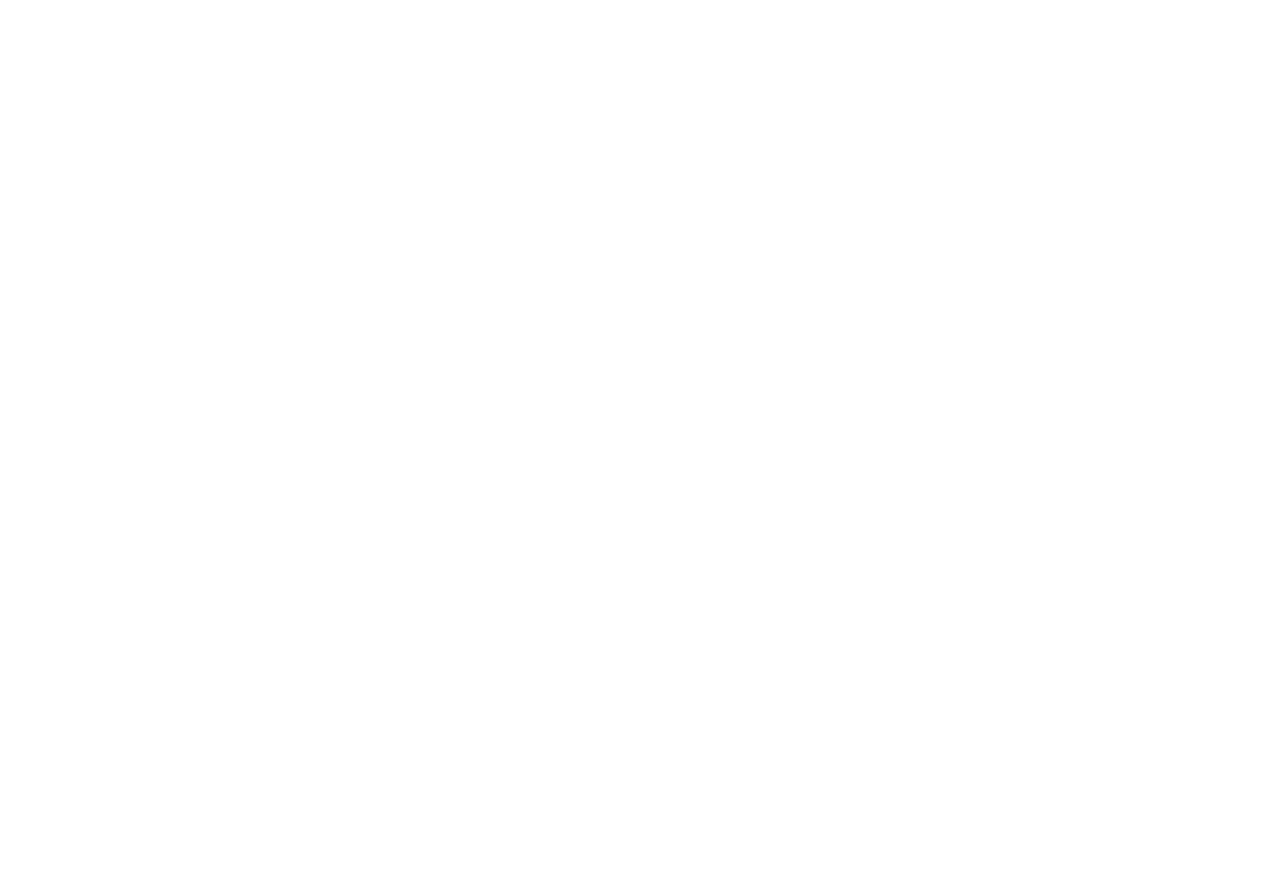
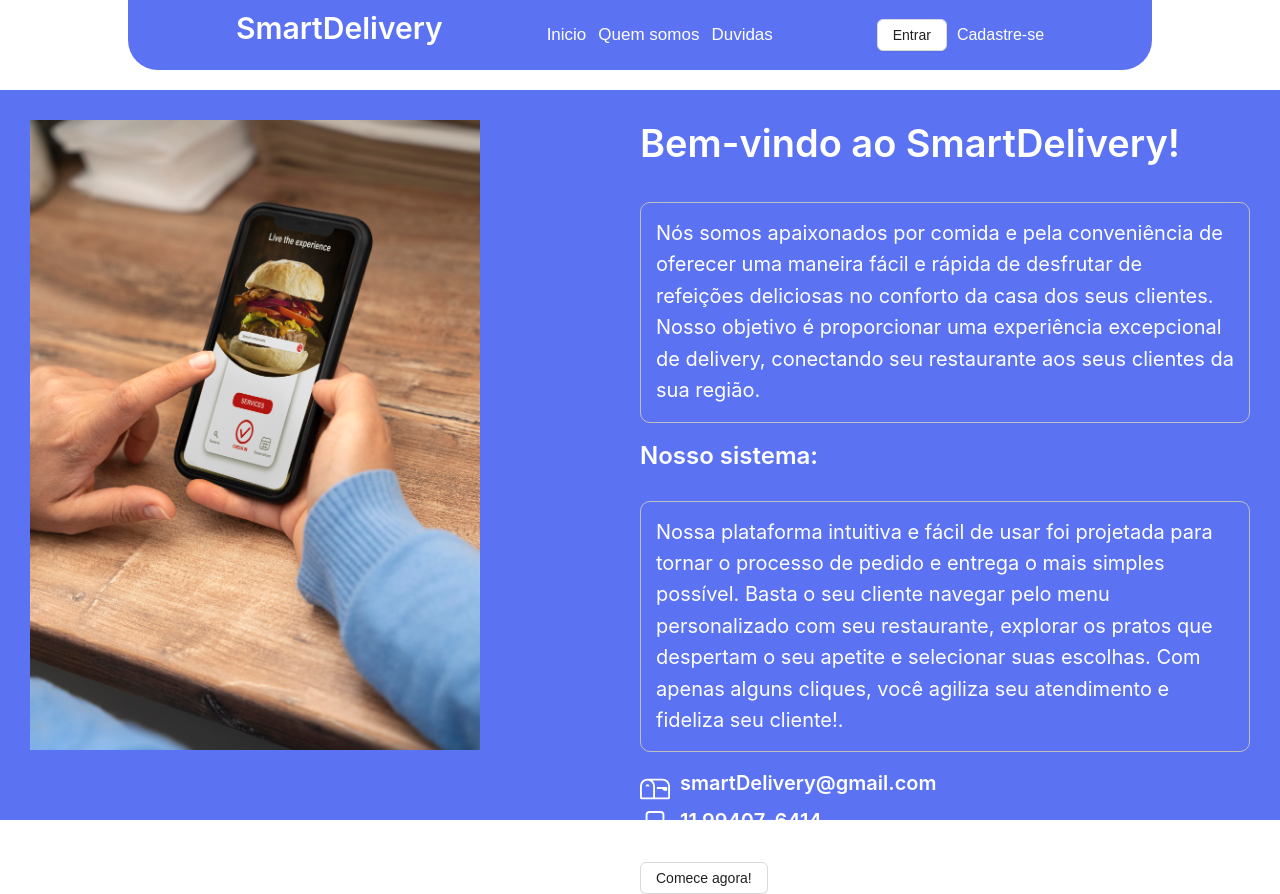
Before and after one commit to alexandre-oliveira-dev/smartDelivery_web, a React (Create React App) app: page /sobrenos in a window 1280 px wide. Before the commit the page ends 800 px from the top, so only its background shows below. Built offline with nearby package versions, Linux system fonts and the light colour scheme.

Commit message:
add api for menu

```diff
--- a/src/components/Footer/index.tsx
+++ b/src/components/Footer/index.tsx
@@ -8,13 +8,12 @@ export default function Footer(){
         <footer className="footer">
             <Row className="container-footer-content">
                 <Col key={1} >
-                 <Row> <Link to={''} style={{color:"#fff",fontSize:"18px"}}>Início</Link></Row>
-                 <Row> <Link to={''} style={{color:"#fff",fontSize:"18px"}}>Quem somos</Link></Row>
+                 <Row> <Link to={'/'} style={{color:"#fff",fontSize:"18px"}}>Início</Link></Row>
+                 <Row> <Link to={'/sobrenos'} style={{color:"#fff",fontSize:"18px"}}>Quem somos</Link></Row>
                  <Row> <Link to={''} style={{color:"#fff",fontSize:"18px"}}>Duvidas</Link></Row>
                 </Col>
                 <Col key={2} >
-                 <Row> <Link to={''} style={{color:"#fff",fontSize:"18px"}}>Entrar</Link></Row>
-                 <Row> <Link to={''} style={{color:"#fff",fontSize:"18px"}}>Cadastre-se</Link></Row>
+                 <Row> <Link to={'/cadastro'} style={{color:"#fff",fontSize:"18px"}}>Cadastre-se</Link></Row>
                  <Row> <Link to={''} style={{color:"#fff",fontSize:"18px"}}>Nossos Planos</Link></Row>
                 </Col>
             </Row>
--- a/src/components/Header/index.tsx
+++ b/src/components/Header/index.tsx
@@ -21,7 +21,6 @@ export default function Header() {
 
 
 
-  useEffect(()=>{
   window.addEventListener('scroll', function() {
     const scrollPosition = window.scrollY;
     if(scrollPosition !== 0){
@@ -30,11 +29,12 @@ export default function Header() {
       document.querySelector('.header')?.setAttribute('style','width:80%')
     }
   });
+  useEffect(()=>{
 
     if(params.get('modal')){
       setOpenModal(true)
     }
-  },[])
+  },[params])
 
   if (dataForm) {
     async function handleLogin(){
@@ -71,7 +71,7 @@ export default function Header() {
           <Typography.Title onClick={()=> window.location.href='/'} level={2} style={{color:"#fff"}}>SmartDelivery</Typography.Title>
           <div className="nav-btns">
             <button onClick={()=> window.location.href='/'} >Inicio</button>
-            <button onClick={()=> window.location.href='/'} >Quem somos</button>
+            <button onClick={()=> window.location.href='/sobrenos'} >Quem somos</button>
             <button>Duvidas</button>
           </div>
           <div style={{ display: "flex", alignItems: "center" }}>
--- a/src/pages/Dashboard/Configs/index.tsx
+++ b/src/pages/Dashboard/Configs/index.tsx
@@ -3,6 +3,7 @@ import "./style.css";
 import "../styleGlobalDash.css";
 import NavBarComponent from "../components/navbarComponent";
 import { Button, Card, Col, Divider, Form, Input, Row, Select, Tag, Typography } from "antd";
+import { api } from "../../../services/api";
 
 type ItemsofMenutypes = {
   item: string;
@@ -13,22 +14,41 @@ type ItemsofMenutypes = {
 };
 
 export default function Config() {
-  const [datacardapio, setDatacardapio] = useState<any>([]);
-  const [data, setData] = useState<any>([]);
-  const [cor, setCor] = useState<any>();
-  const [form] = Form.useForm();
-
   const initialValues = {
     item: "",
     descricao: "",
     peoples: "",
     price: "",
     quantidade: "",
+    categoria: "",
   };
+  const [datacardapio, setDatacardapio] = useState<any>([]);
+  const [data, setData] = useState<any>([]);
+  const [dataUser, setDataUser] = useState<any>([]);
+  const [cor, setCor] = useState<any>();
+  const [form] = Form.useForm();
 
   useEffect(() => {
+    setDataUser(JSON.parse(localStorage.getItem("@sessionDelivery") as any));
     setData(datacardapio);
   }, [datacardapio, data]);
+
+  async function handleRegisterMenu() {
+    const response = await datacardapio?.map(async (item: any) => {
+      await api.post("/createmenu", {
+        title: String(item.item),
+        price: Number(item.price),
+        amount: String(item.quantidade),
+        companiesId: String(dataUser.companyId),
+        weight: String(item.peoples),
+        categoria: String(item.categoria),
+      });
+    });
+    Promise.all(response).then(()=>{
+      setDatacardapio([])
+      console.log('deu certo');
+    })
+  }
 
   return (
     <>
@@ -80,6 +100,7 @@ export default function Config() {
                       </Form.Item>
                       <Form.Item name="categoria">
                         <Select placeholder="categoria">
+                          <option value="porcoes">Porções</option>
                           <option value="bebidas">Bebidas</option>
                           <option value="lanches">Lanches</option>
                           <option value="sobremesas">Sobremesas</option>
@@ -171,6 +192,11 @@ export default function Config() {
                     </>
                   );
                 })}
+                {data.length > 0 && (
+                  <Button type="primary" onClick={handleRegisterMenu}>
+                    Salvar
+                  </Button>
+                )}
               </Col>
             </div>
           </div>
@@ -183,7 +209,7 @@ export default function Config() {
           <br></br>
           <br></br>
           <div className="container-edit-loja">
-            <div style={{padding:"20px"}}>
+            <div style={{ padding: "20px" }}>
               <Typography.Title level={5}>
                 Escolha a cor que pré-dominará no seu ambiente online
               </Typography.Title>
@@ -193,7 +219,7 @@ export default function Config() {
                   style={{ width: "50px", height: "40px" }}
                   type="color"
                 ></Input>
-                <Typography.Text >cor: {cor && <Tag color="green">{cor}</Tag>}</Typography.Text>
+                <Typography.Text>cor: {cor && <Tag color="green">{cor}</Tag>}</Typography.Text>
               </Row>
               <br></br>
               <Typography.Title level={5}>
@@ -203,9 +229,7 @@ export default function Config() {
                 <Input onChange={(color) => setCor(color.target.value)} type="file"></Input>
               </Row>
             </div>
-            <div style={{padding:"20px"}}>
-              inframe do site aqui
-            </div>
+            <div style={{ padding: "20px" }}>inframe do site aqui</div>
           </div>
         </div>
       </div>
--- a/src/pages/Home/index.tsx
+++ b/src/pages/Home/index.tsx
@@ -39,10 +39,10 @@ export default function Home() {
               </p>
             </div>
           </div>
+          <ListOfadvantages></ListOfadvantages>
           <div className="content-box-section1">
             <img className="ilustracao" src={img} alt=""></img>
           </div>
-          <ListOfadvantages></ListOfadvantages>
         </section>
 
         <section className="section2">
--- a/src/pages/Home/style.css
+++ b/src/pages/Home/style.css
@@ -9,20 +9,25 @@
     width: 100%;
     min-height: 90vh;
     display: flex;
+    align-items: center;
+    gap: 20px;
+    padding: 0 30px 0 30px;
 
 }
 
 .content-box-section1 {
     width: 33%;
-    height: auto;
+    height: 400px;
     display: flex;
     justify-content: center;
     align-items: center;
+    border: 1px solid #5B72F2;
+    padding: 30px;
+    border-radius: 10px;
+    box-shadow: 5px 5px 20px silver;
 }
 
-.ilustracao {
-    width: 600px;
-}
+
 
 
 
--- /dev/null
+++ b/src/pages/aboutUs/index.tsx
@@ -0,0 +1,88 @@
+import React from "react";
+import Header from "../../components/Header";
+import { Button, Col, Row, Typography } from "antd";
+import { BsMailbox, BsPhone } from "react-icons/bs";
+const ilustration = require("../../assets/sobrenos.jpg");
+
+const containermain: React.CSSProperties = {
+  width: "100%",
+  minHeight: "100vh",
+  display: "flex",
+  alignItems: "center",
+  justifyContent: "center",
+};
+const ilustyle: React.CSSProperties = {
+  width: "450px",
+};
+const box: React.CSSProperties = {
+  width: "50%",
+};
+
+export default function AboutUs() {
+  return (
+    <>
+      <Header></Header>
+      <div style={containermain}>
+        <main
+          style={{
+            width: "100%",
+            display: "flex",
+            background:"#5B72F2",
+            padding:"30px",
+            height:'calc(100vh - 70px)',
+            marginTop:"90px"
+          }}
+        >
+          <div style={box}>
+            <picture>
+              <img style={ilustyle} src={ilustration} alt=""></img>
+            </picture>
+          </div>
+          <div style={box}>
+            <Col >
+              <Row>
+                <Typography.Title  style={{color:"#fff"}}level={1}>Bem-vindo ao SmartDelivery!</Typography.Title>
+              </Row>
+              <br />
+              <Row>
+                <Typography.Text  style={{color:"#fff",fontSize:'20px',border:"1px solid silver",padding:"15px",borderRadius:"10px"}}>
+                  Nós somos apaixonados por comida e pela conveniência de oferecer uma maneira fácil
+                  e rápida de desfrutar de refeições deliciosas no conforto da casa dos seus
+                  clientes. Nosso objetivo é proporcionar uma experiência excepcional de delivery,
+                  conectando seu restaurante aos seus clientes da sua região.
+                </Typography.Text>
+              </Row>
+              <br />
+              <Row>
+                <Typography.Title  style={{color:"#fff"}}level={3}>Nosso sistema:</Typography.Title>
+              </Row>
+              <br />
+              <Row>
+                <Typography.Text  style={{color:"#fff",fontSize:'20px',border:"1px solid silver",padding:"15px",borderRadius:"10px"}}>
+                  Nossa plataforma intuitiva e fácil de usar foi projetada para tornar o processo de
+                  pedido e entrega o mais simples possível. Basta o seu cliente navegar pelo menu personalizado com seu restaurante,
+                  explorar os pratos que despertam o seu apetite e selecionar suas escolhas. Com
+                  apenas alguns cliques, você agiliza seu atendimento e fideliza seu cliente!.
+                </Typography.Text>
+              </Row>
+              <br />
+              <Row style={{gap:"10px",alignItems:"center"}}>
+                <BsMailbox color="#fff" size={30}></BsMailbox>
+                <Typography.Title style={{color:"#fff"}} level={4}>smartDelivery@gmail.com</Typography.Title>
+              </Row>
+              <Row style={{gap:"10px",alignItems:"center"}}>
+                <BsPhone color="#fff" size={30}></BsPhone>
+                <Typography.Title style={{color:"#fff"}} level={4}>11 99407-6414</Typography.Title>
+              </Row>
+              <br />
+
+              <Row>
+                <Button type="default" href="/cadastro">Comece agora!</Button>
+              </Row>
+            </Col>
+          </div>
+        </main>
+      </div>
+    </>
+  );
+}
--- a/src/services/router.tsx
+++ b/src/services/router.tsx
@@ -5,6 +5,7 @@ import Dashboard from "../pages/Dashboard/orders";
 import Faturamento from "../pages/Dashboard/Faturamento";
 import Config from "../pages/Dashboard/Configs";
 import Register from "../pages/Register";
+import AboutUs from "../pages/aboutUs";
 
 
 export default function RouterApp() {
@@ -15,6 +16,7 @@ export default function RouterApp() {
       <Route exact path={"/dashboard/:company/config"} component={Config}></Route>
       <Route exact path={"/dashboard/:company/faturamento"} component={Faturamento}></Route>
       <Route exact path={"/cadastro"} component={Register}></Route>
+      <Route exact path={"/sobrenos"} component={AboutUs}></Route>
     </Switch>
   );
 }
```
Also changed, not shown: src/assets/sobrenos.jpg (added). Lines whose indentation alone changed are shown as unchanged.
